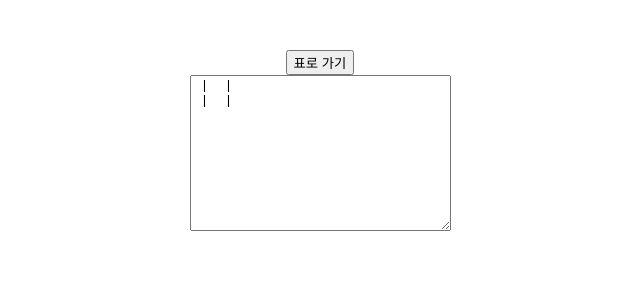
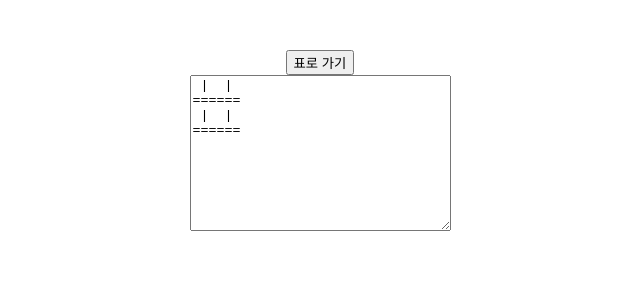
Before and after one commit to Barkshihun/table-to-text, a React (Vite) app: page / in a window 1280 px wide. Both pictures are taken after a click on the button "텍스트로 변환". Shown: the top 300 px of the page, without its empty margins (320-960 px from the left). Built offline with nearby package versions, Linux system fonts and the light colour scheme.

Commit message:
가로선 추가

```diff
--- a/src/components/Output.tsx
+++ b/src/components/Output.tsx
@@ -1,6 +1,9 @@
 import { useState, useEffect } from "react";
 import { rows, cols, globalTableList } from "./Table";
 // col이 가로 row가 세로
+const isVerticalLine = true;
+const isHorizontalLine = true;
+const isBorder = true;
 function Output() {
   const computeLength = (str: string) => {
     let textLength = 0;
@@ -43,6 +46,13 @@ function Output() {
     return longestTextPerCol;
   };
   const longestTextPerColList = getLongestTextPerCol(globalTableList);
+  const totalWidth =
+    longestTextPerColList.reduce(
+      (previousValue, currentValue) => previousValue + currentValue,
+      0
+    ) +
+    cols * 3;
+  console.log(totalWidth);
   const globalTableListToText = (tableList: string[][]) => {
     let textList: string[] = [];
     for (let row = 0; row < rows; row++) {
@@ -57,9 +67,13 @@ function Output() {
         } else {
           text = `${" ".repeat(longestTextPerColList[col])}`;
         }
-        textList.push(`${text} | `);
+        isVerticalLine
+          ? textList.push(`${text} | `)
+          : textList.push(`${text}   `);
       }
-      textList.push("\n");
+      isHorizontalLine
+        ? textList.push(`\n${"=".repeat(totalWidth)}\n`)
+        : textList.push("\n");
     }
     textList.pop;
     return textList.join("");
```
